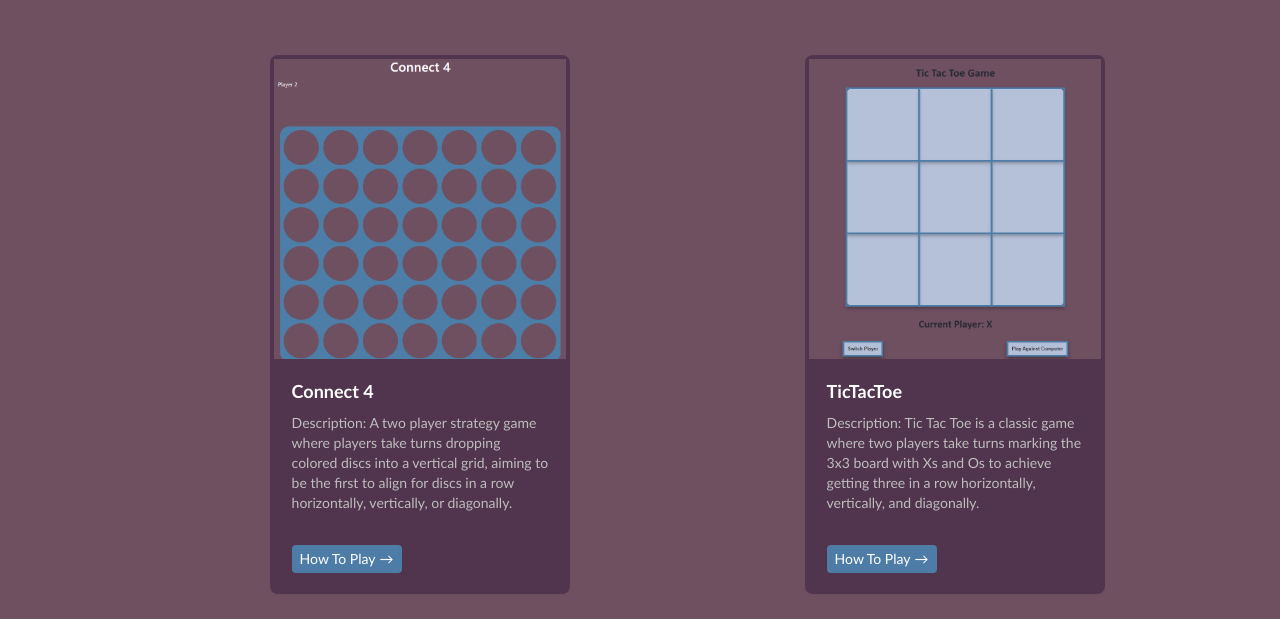
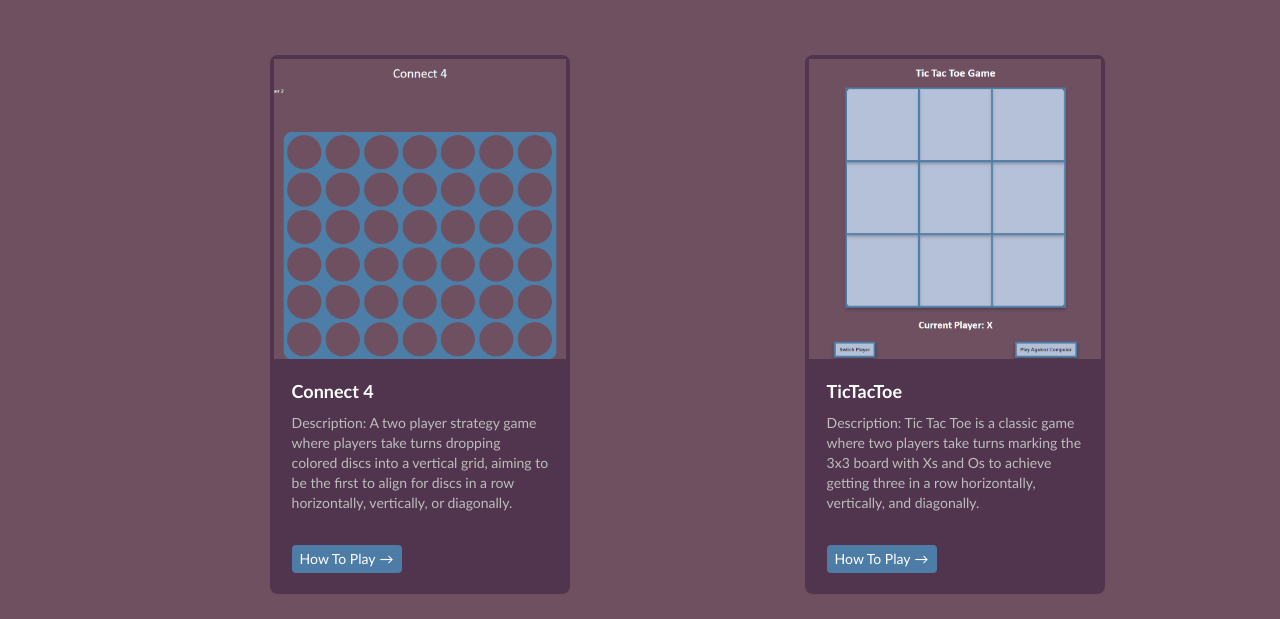
Before and after one commit to CompSciGroupProjects/Game-site-2024-group-5-5, a plain HTML site: page index.html in a window 1280 px wide. Shown: the part 181-800 px from the top of the page. Drawn offline with nearby package versions, Linux system fonts and the light colour scheme.

Commit message:
Update index.html

```diff
--- a/index.html
+++ b/index.html
@@ -27,7 +27,7 @@
 <div class="d-flex flex-row">
 
     <div class="card" id="card1">
-        <img src="images/Screenshot 2024-05-28 133939.png">
+        <img src="images/c4.png">
         <div class="content">
             <a href="#">
       <span class="title">
@@ -50,7 +50,7 @@
     </div>
 
     <div class="card" id="card2">
-        <img src="images/Screenshot 2024-05-28 134045.png">
+        <img src="images/ttt.png">
         <div class="content">
             <a href="#">
       <span class="title">
@@ -85,7 +85,7 @@
                 Description: Rock Paper Scissors is a hand game where two players simultaneously form one of three shapes--rock, paper, or scissors--to defeat their opponent's hand gestures.
             </p>
 
-            <a class="action" href="#">
+            <a class="action" href="RockPaperScissorsSubpage">
                 How To Play
                 <span aria-hidden="true">
         →
```
